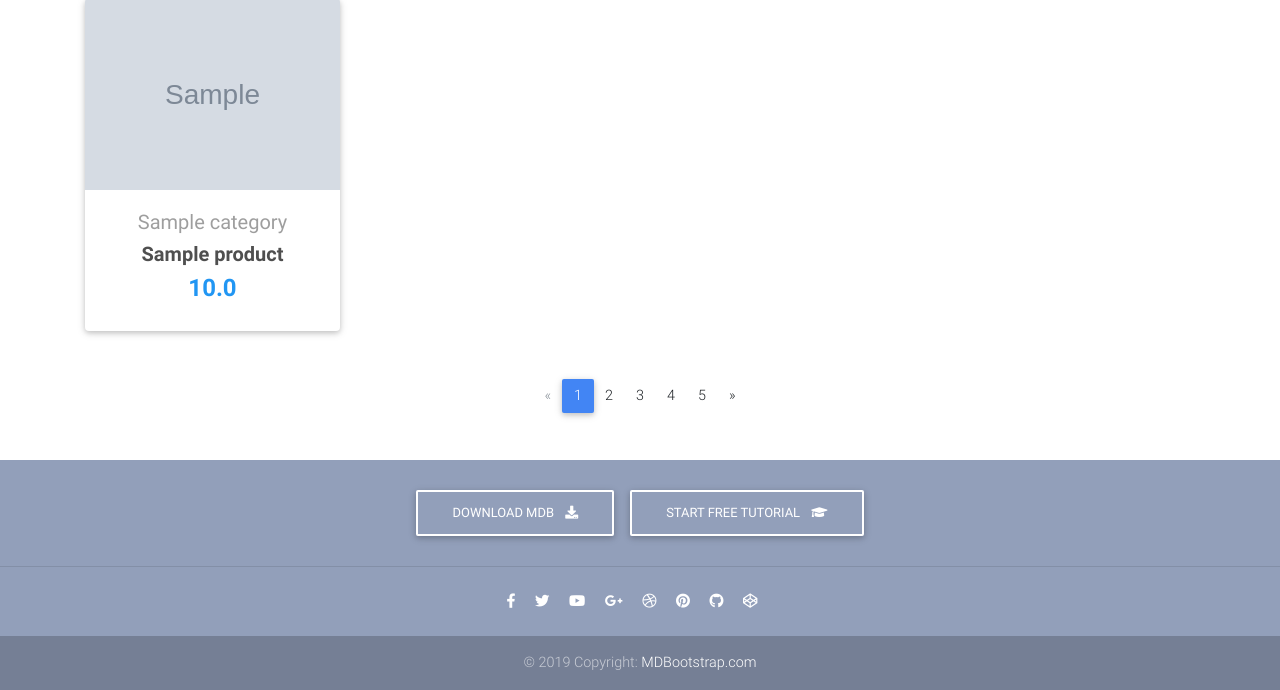
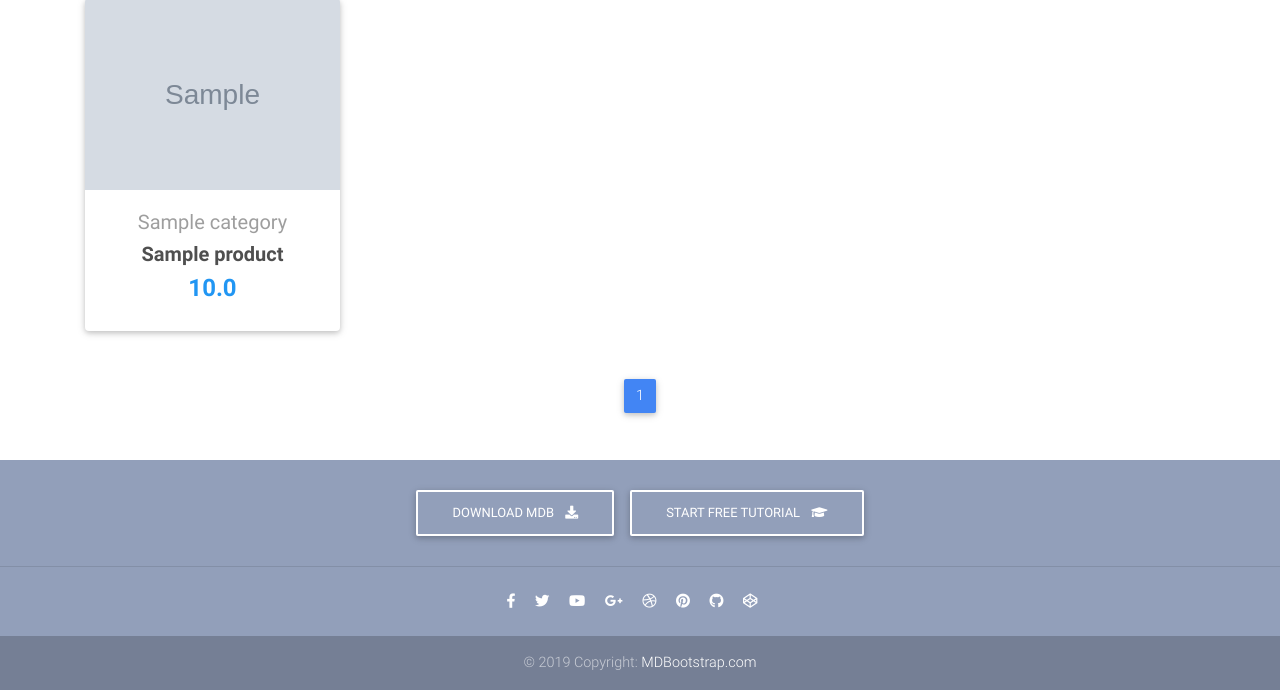
Before and after one commit to shubham1604/hustle_ecommerce, a Django app: page / in a window 1280 px wide. Shown: the part 603-1293 px from the top of the page. Run offline with Django 3.2, Linux system fonts and the light colour scheme; tables that the repository leaves empty hold one stand-in row (values such as "Sample post"); grey boxes marked "Sample" are stand-in pictures; some libraries are stand-ins or nearby versions.

Commit message:
Added pagination on home page

```diff
--- a/core/views.py
+++ b/core/views.py
@@ -1,10 +1,18 @@
 from django.shortcuts import render
 from .models import Categories, Products
+from django.core.paginator import Paginator
 
 def home(request):
     context = {}
     categories = Categories.objects.all()[:7]
     products = Products.objects.all()
+
+    #paginator code starts
+    paginator = Paginator(products,9)
+    page = request.GET.get('page',1)
+    products = paginator.get_page(page)
+    #paginator code ends
+
     context.update({'categories':categories, 'products':products})
     return render(request, "home-page.html", context)
 
--- a/templates/home-page.html
+++ b/templates/home-page.html
@@ -283,14 +283,21 @@
         <ul class="pagination pg-blue">
 
           <!--Arrow left-->
-          <li class="page-item disabled">
-            <a class="page-link" href="#" aria-label="Previous">
+          {% if products.has_previous %}
+          <li class="page-item">
+            <a class="page-link" href="?page={{products.previous_page_number}}" aria-label="Previous">
               <span aria-hidden="true">&laquo;</span>
               <span class="sr-only">Previous</span>
             </a>
           </li>
+          {% endif %}
+
 
           <li class="page-item active">
+
+            <a class="page-link" href="?page={{products.number}}">{{products.number}}</a>
+          </li>
+          <!-- <li class="page-item active">
             <a class="page-link" href="#">1
               <span class="sr-only">(current)</span>
             </a>
@@ -306,14 +313,15 @@
           </li>
           <li class="page-item">
             <a class="page-link" href="#">5</a>
-          </li>
-
+          </li> -->
+          {% if products.has_next %}
           <li class="page-item">
-            <a class="page-link" href="#" aria-label="Next">
+            <a class="page-link" href="?page={{products.next_page_number}}" aria-label="Next">
               <span aria-hidden="true">&raquo;</span>
               <span class="sr-only">Next</span>
             </a>
           </li>
+          {% endif %}
         </ul>
       </nav>
       <!--Pagination-->
```
